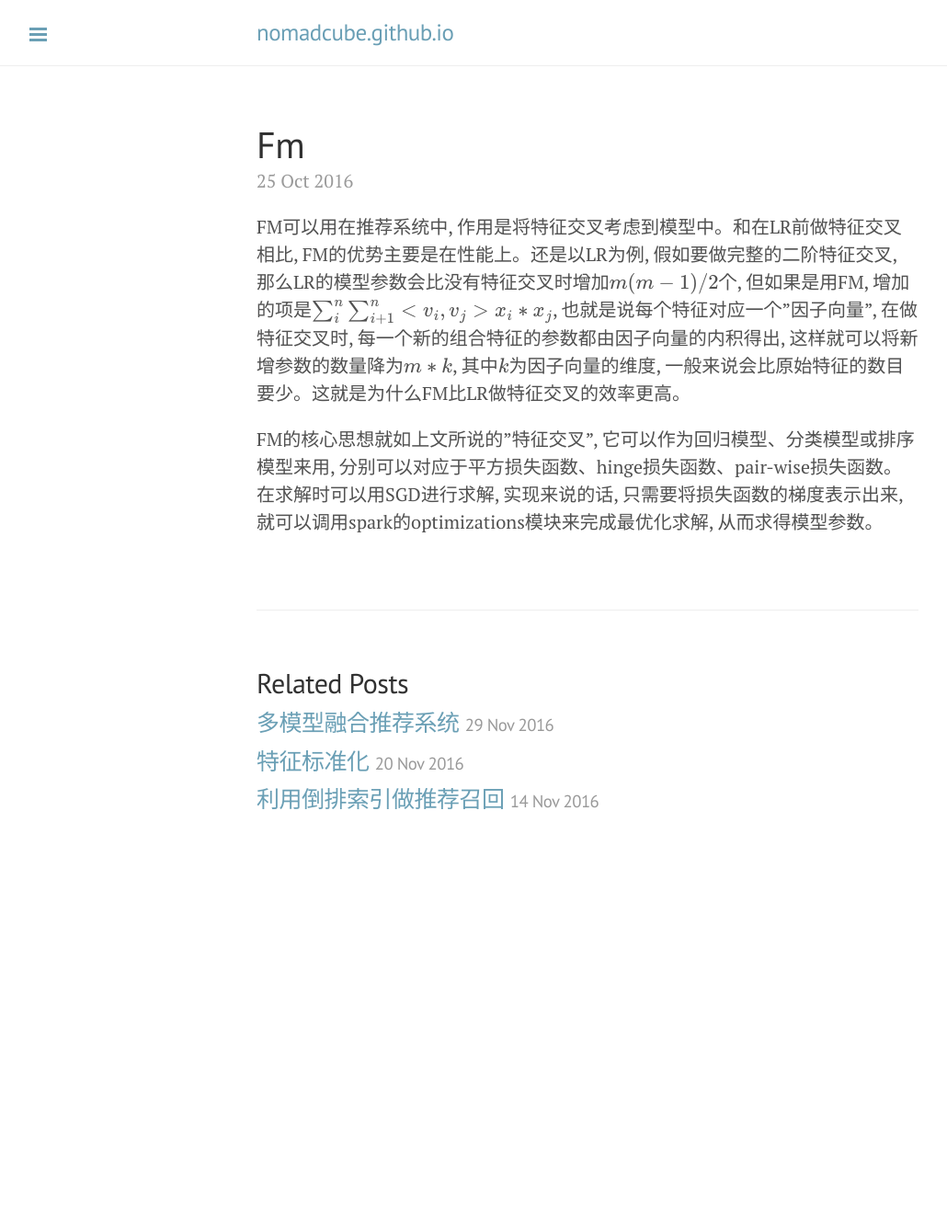
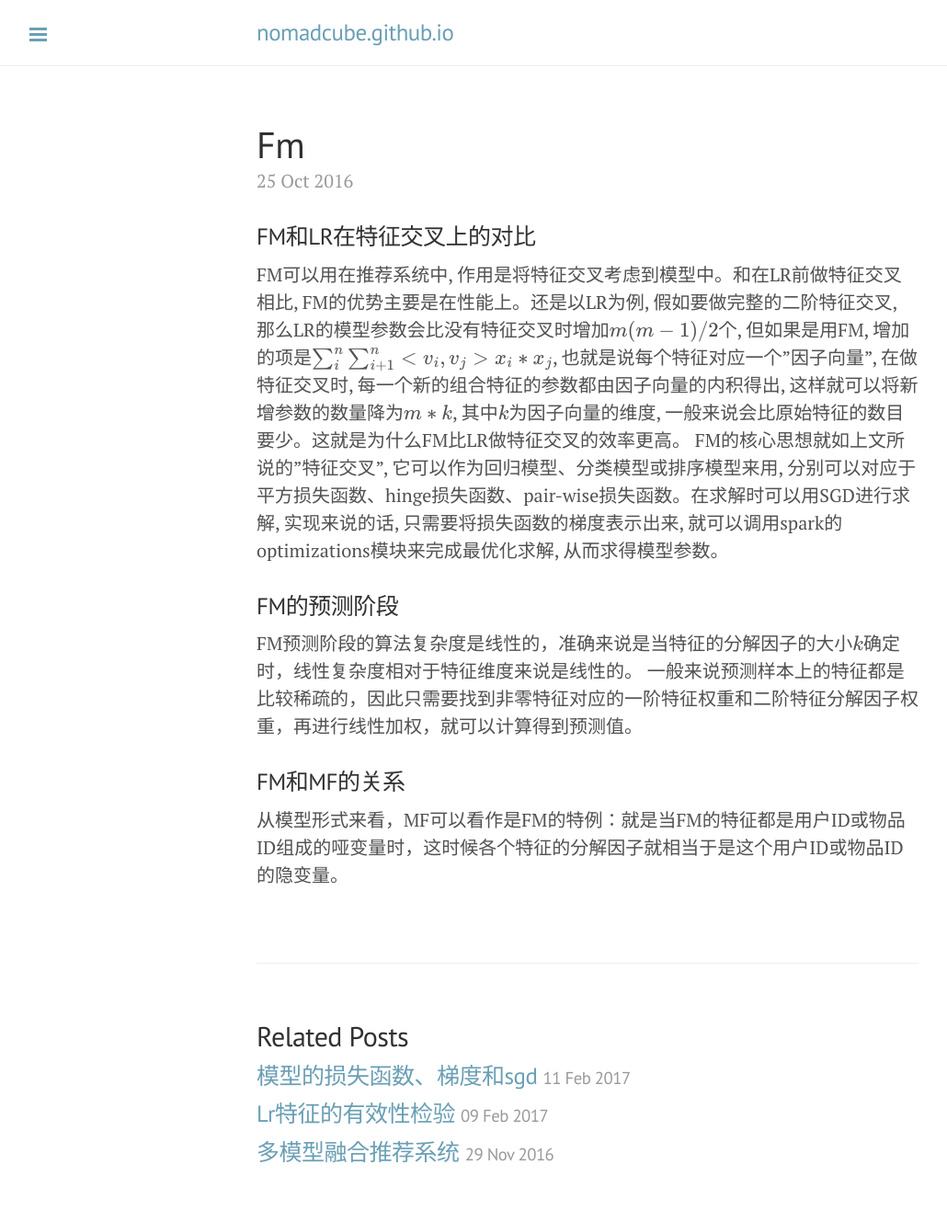
Before and after one commit to nomadcube/nomadcube.github.io, a Jekyll site: the page built from _posts/2016-10-25-FM.md, in a window 1280 px wide. Shown: the whole page at 92% size, without its empty margins (1-1031 px from the left). Built offline with Jekyll 4.4.1, drawn with Linux system fonts in a browser that asks for light colours; formulas are drawn with MathJax 3; comment, search, counter and statistics services are not loaded; before the commit the page ends 945 px from its top, so only the background shows below that.

Commit message:
新文章

```diff
--- a/_posts/2016-10-25-fm.md
+++ b/_posts/2016-10-25-FM.md
@@ -1,8 +1,15 @@
 ---
 layout: post
-tags: 推荐算法
+tags: 机器学习
 ---
 
+### FM和LR在特征交叉上的对比
 FM可以用在推荐系统中, 作用是将特征交叉考虑到模型中。和在LR前做特征交叉相比, FM的优势主要是在性能上。还是以LR为例, 假如要做完整的二阶特征交叉, 那么LR的模型参数会比没有特征交叉时增加$$m(m-1)/2$$个, 但如果是用FM, 增加的项是$$\sum_i^n \sum_{i + 1}^n <v_i, v_j> x_i * x_j$$, 也就是说每个特征对应一个"因子向量", 在做特征交叉时, 每一个新的组合特征的参数都由因子向量的内积得出, 这样就可以将新增参数的数量降为$$m*k$$, 其中$$k$$为因子向量的维度, 一般来说会比原始特征的数目要少。这就是为什么FM比LR做特征交叉的效率更高。
+FM的核心思想就如上文所说的"特征交叉", 它可以作为回归模型、分类模型或排序模型来用, 分别可以对应于平方损失函数、hinge损失函数、pair-wise损失函数。在求解时可以用SGD进行求解, 实现来说的话, 只需要将损失函数的梯度表示出来, 就可以调用spark的optimizations模块来完成最优化求解, 从而求得模型参数。
 
-FM的核心思想就如上文所说的"特征交叉", 它可以作为回归模型、分类模型或排序模型来用, 分别可以对应于平方损失函数、hinge损失函数、pair-wise损失函数。在求解时可以用SGD进行求解, 实现来说的话, 只需要将损失函数的梯度表示出来, 就可以调用spark的optimizations模块来完成最优化求解, 从而求得模型参数。
+### FM的预测阶段
+FM预测阶段的算法复杂度是线性的，准确来说是当特征的分解因子的大小$$k$$确定时，线性复杂度相对于特征维度来说是线性的。
+一般来说预测样本上的特征都是比较稀疏的，因此只需要找到非零特征对应的一阶特征权重和二阶特征分解因子权重，再进行线性加权，就可以计算得到预测值。
+
+### FM和MF的关系
+从模型形式来看，MF可以看作是FM的特例：就是当FM的特征都是用户ID或物品ID组成的哑变量时，这时候各个特征的分解因子就相当于是这个用户ID或物品ID的隐变量。
```
Also changed, not shown: _posts/2017-02-09-lr特征的有效性检验.md (added, +12 -0 lines), _posts/2017-02-11-模型的损失函数、梯度和SGD.md (added, +9 -0 lines).
